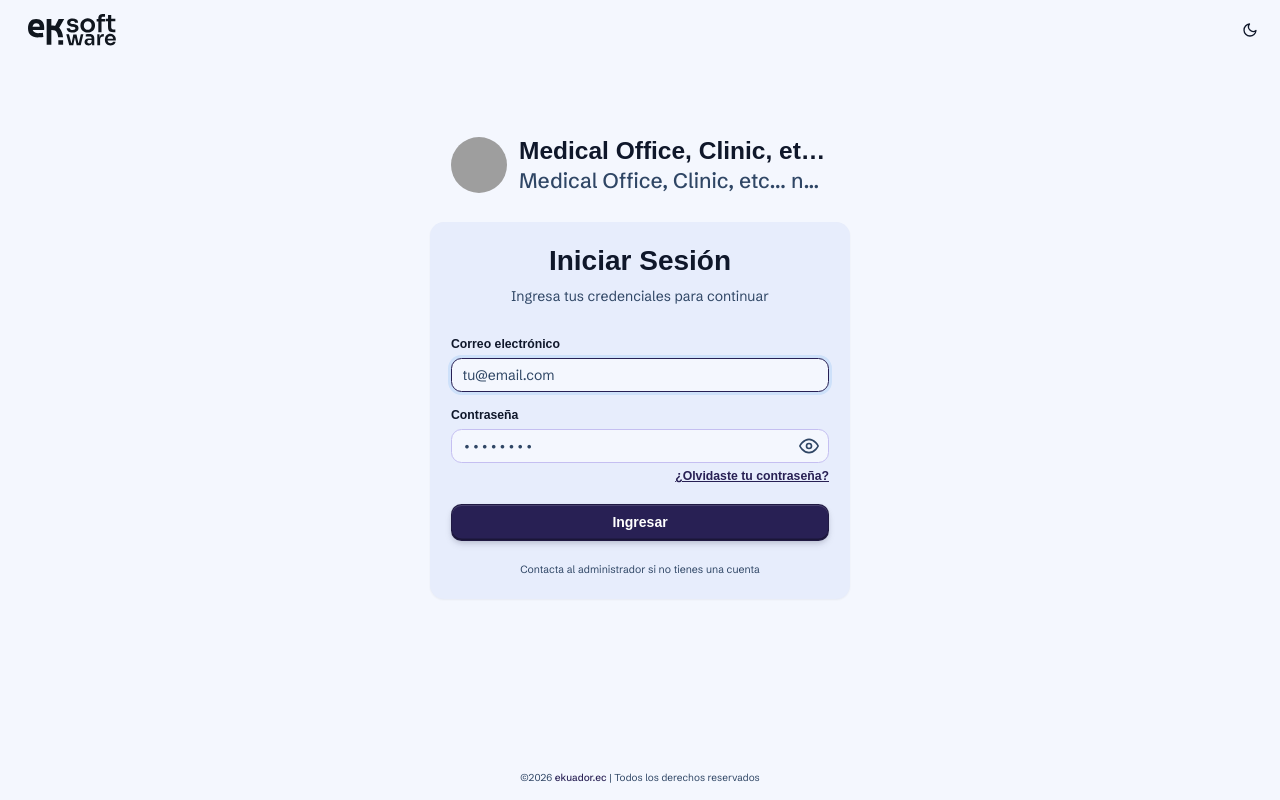
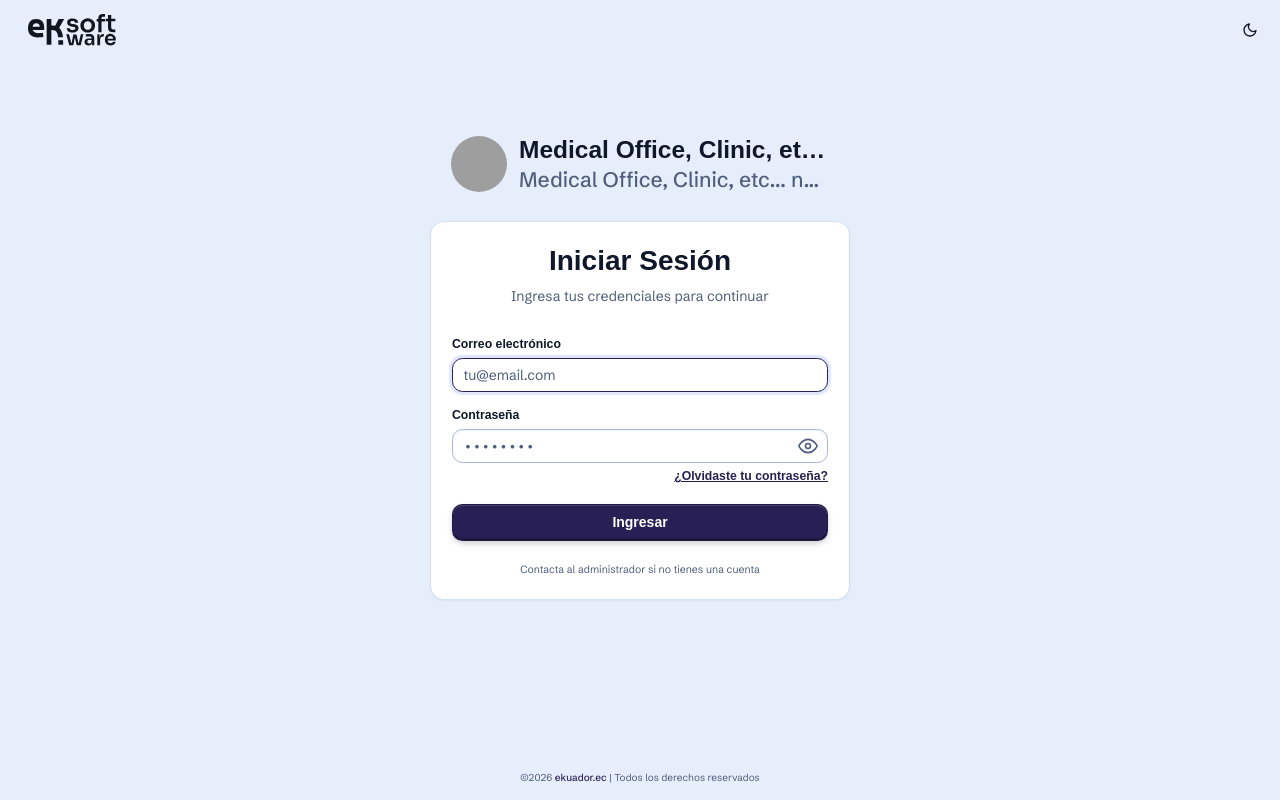
Before and after one commit to ekuador-ec/emr-system-web, a React (Vite) app: page /login in a window 1280 px wide. Built offline with nearby package versions, Linux system fonts and the light colour scheme; no server answers; grey boxes are pictures that could not be loaded; a web font is replaced by a local one.

Commit message:
style(ui): refresh theme palette, elevation tokens and form-control styling

```diff
--- a/src/index.css
+++ b/src/index.css
@@ -10,26 +10,33 @@
 :root {
   color-scheme: light;
 
-  /* — Colores — */
-  --color-bg: #f4f7fe;
-  --color-surface: #e7edfc;
+  /* — Colores —
+     Escala de elevación (de menor a mayor): bg -> surface -> surface-2.
+     input y border-strong dan definición clara a los campos de formulario. */
+  --color-bg: #e7eefb;
+  --color-surface: #ffffff;
+  --color-surface-2: #f3f6fe;
+  --color-panel: #d9e3fa;
+  --color-input: #ffffff;
+  --color-hover: #eaf1fd;
   --color-primary: #282054;
   --color-primary-foreground: #ffffff;
-  --color-primary-hover: #0041f5;
+  --color-primary-hover: #3a36c9;
   --color-primary-hover-foreground: #ffffff;
-  --color-primary-light: #cee1fa;
-  --color-hover-subtle: #66d3ad;
-  --color-secondary: #64748b;
-  --color-success: #1fb704;
-  --color-success-light: #d6ffe8;
+  --color-primary-light: #e0e7ff;
+  --color-hover-subtle: #eef2f8;
+  --color-secondary: #5b6b86;
+  --color-success: #16a34a;
+  --color-success-light: #dcfce7;
   --color-danger: #dc2626;
   --color-danger-light: #fee2e2;
-  --color-warning: #d9c406;
+  --color-warning: #d97706;
   --color-warning-light: #fef3c7;
   --color-text: #0f172a;
-  --color-text-secondary: #2f4665;
-  --color-border: #c5bff1;
-  --color-icon: #94a9c7;
+  --color-text-secondary: #4f5e7c;
+  --color-border: #d6e0f3;
+  --color-border-strong: #a8b6d6;
+  --color-icon: #8694b6;
 
   /* — Tipografía — */
   --font-heading: "Plus Jakarta Sans", sans-serif;
@@ -73,6 +80,7 @@
   --shadow-sm: 0 1px 2px rgba(15, 23, 42, 0.05);
   --shadow-md: 0 4px 12px rgba(15, 23, 42, 0.08);
   --shadow-lg: 0 8px 24px rgba(15, 23, 42, 0.12);
+  --shadow-input: inset 0 1px 2px rgba(15, 23, 42, 0.06);
 
   /* — Transiciones — */
   --transition-fast: 150ms ease;
@@ -84,29 +92,35 @@
 .dark {
   color-scheme: dark;
 
-  --color-bg: #161616;
-  --color-surface:  #222127;
+  --color-bg: #0f1219;
+  --color-surface: #181c25;
+  --color-surface-2: #20252f;
+  --color-panel: #1e232e;
+  --color-input: #1e2532;
+  --color-hover: #232936;
   --color-primary: #ffffff;
-  --color-primary-foreground: #09090b;
-  --color-primary-hover: #442EF2;
+  --color-primary-foreground: #0b0f17;
+  --color-primary-hover: #4f46e5;
   --color-primary-hover-foreground: #ffffff;
-  --color-primary-light: #20314c;
-  --color-hover-subtle: #0f9e8e;
-  --color-secondary: #94a3b8;
-  --color-success: #1cc7b9;
-  --color-success-light: #134e48;
-  --color-danger: #ef4444;
-  --color-danger-light: #451a1a;
-  --color-warning: #f59e0b;
-  --color-warning-light: #451a03;
-  --color-text: #f4f4f5;
-  --color-text-secondary: #a1a1aa;
-  --color-border: #27272a;
-  --color-icon: #a1a1aa;
+  --color-primary-light: #1e2444;
+  --color-hover-subtle: #232936;
+  --color-secondary: #8c9aae;
+  --color-success: #34d399;
+  --color-success-light: #0f2e24;
+  --color-danger: #f87171;
+  --color-danger-light: #3a1a1a;
+  --color-warning: #fbbf24;
+  --color-warning-light: #3a2a0a;
+  --color-text: #e7eaf0;
+  --color-text-secondary: #9aa6b8;
+  --color-border: #2a313d;
+  --color-border-strong: #434d5e;
+  --color-icon: #8893a6;
 
   --shadow-sm: 0 1px 2px rgba(0, 0, 0, 0.3);
   --shadow-md: 0 4px 12px rgba(0, 0, 0, 0.4);
   --shadow-lg: 0 8px 24px rgba(0, 0, 0, 0.5);
+  --shadow-input: inset 0 1px 2px rgba(0, 0, 0, 0.3);
 }
 
 /* ----- Base Styles ----- */
@@ -402,11 +416,12 @@ select {
   font-family: var(--font-body);
   font-size: var(--font-size-base);
   color: var(--color-text);
-  background-color: var(--color-bg);
-  border: 1px solid var(--color-border);
+  background-color: var(--color-input);
+  border: 1px solid var(--color-border-strong);
   border-radius: var(--radius-lg);
   padding: var(--space-2) var(--space-3);
   outline: none;
+  box-shadow: var(--shadow-input);
   transition:
     border-color var(--transition-fast),
     box-shadow var(--transition-fast);
@@ -472,6 +487,7 @@ select.error:focus {
 /* ----- Card Utility ----- */
 .card {
   background-color: var(--color-surface);
+  border: 1px solid var(--color-border);
   border-radius: var(--radius-xl);
   padding: var(--space-6);
   box-shadow: var(--shadow-sm);
--- a/src/presentation/modules/patient/components/Patients/PatientCreateModal.css
+++ b/src/presentation/modules/patient/components/Patients/PatientCreateModal.css
@@ -168,8 +168,9 @@
 .patient-create-form .input-field {
   width: 100%;
   border-radius: 5px;
-  border: 1px solid var(--color-border);
-  background-color: var(--color-bg);
+  border: 1px solid var(--color-border-strong);
+  background-color: var(--color-input);
+  box-shadow: var(--shadow-input);
   color: var(--color-text);
   -webkit-text-fill-color: var(--color-text);
   caret-color: var(--color-text);
--- a/src/presentation/modules/patient/components/Patients/PatientDetailsDrawer.css
+++ b/src/presentation/modules/patient/components/Patients/PatientDetailsDrawer.css
@@ -594,11 +594,19 @@
 }
 
 .patient-detail-field__value {
+  display: flex;
+  align-items: center;
+  min-height: 34px;
   font-size: 0.88rem;
   font-weight: 500;
   color: var(--patient-drawer-text);
   line-height: 1.4;
   word-break: break-word;
+  background-color: var(--color-bg);
+  border: 1px solid var(--color-border-strong);
+  border-radius: 6px;
+  padding: 6px 10px;
+  box-shadow: var(--shadow-input);
 }
 
 .patient-detail-field__value--strong {
@@ -617,6 +625,8 @@
 
 .patient-detail-field--multiline .patient-detail-field__value {
   white-space: pre-wrap;
+  align-items: flex-start;
+  min-height: 64px;
 }
 
 .patient-detail-field__suffix {
--- a/src/presentation/modules/shared/components/ui/webcomponents/Forms/WcField.css
+++ b/src/presentation/modules/shared/components/ui/webcomponents/Forms/WcField.css
@@ -3,7 +3,7 @@
   flex-direction: column;
   gap: var(--space-1);
   min-width: 0;
-  background-color: var(--color-bg);
+  background-color: transparent;
 }
 
 .wc-field__label {
--- a/src/presentation/modules/shared/components/ui/webcomponents/Inputs/WcInput.css
+++ b/src/presentation/modules/shared/components/ui/webcomponents/Inputs/WcInput.css
@@ -3,11 +3,12 @@
   align-items: center;
   gap: var(--space-2);
   width: 100%;
-  background: var(--color-bg);
+  background: var(--color-input);
   color: var(--color-text);
-  border: 1px solid var(--color-border);
+  border: 1px solid var(--color-border-strong);
   border-radius: var(--radius-md);
   padding: var(--space-2) var(--space-3);
+  box-shadow: var(--shadow-input);
   transition:
     border-color var(--transition-fast),
     box-shadow var(--transition-fast),
@@ -49,7 +50,7 @@
 .wc-input[data-disabled="true"] {
   opacity: 0.6;
   cursor: not-allowed;
-  background: var(--color-bg);
+  background: var(--color-surface-2);
 }
 
 .wc-input__affix {
--- a/src/presentation/modules/shared/components/ui/webcomponents/Inputs/WcSelect.css
+++ b/src/presentation/modules/shared/components/ui/webcomponents/Inputs/WcSelect.css
@@ -28,15 +28,16 @@
   justify-content: space-between;
   gap: var(--space-2);
   width: 100%;
-  background: var(--color-bg);
+  background: var(--color-input);
   color: var(--color-text);
-  border: 1px solid var(--color-border);
+  border: 1px solid var(--color-border-strong);
   border-radius: var(--radius-md);
   padding: var(--space-2) var(--space-3);
   font-size: 0.875rem;
   line-height: 1.4;
   text-align: left;
   cursor: pointer;
+  box-shadow: var(--shadow-input);
   transition:
     border-color var(--transition-fast),
     box-shadow var(--transition-fast),
@@ -62,7 +63,7 @@
 .wc-select__trigger:disabled {
   opacity: 0.6;
   cursor: not-allowed;
-  background: var(--color-bg);
+  background: var(--color-surface-2);
 }
 
 .wc-select__value {
@@ -150,9 +151,9 @@
 
 .wc-select__search input {
   width: 100%;
-  background: var(--color-bg);
+  background: var(--color-input);
   color: var(--color-text);
-  border: 1px solid var(--color-border);
+  border: 1px solid var(--color-border-strong);
   border-radius: var(--radius-sm);
   padding: 6px var(--space-2);
   font-size: 0.8125rem;
@@ -175,6 +176,10 @@
   transition:
     background var(--transition-fast),
     color var(--transition-fast);
+}
+
+.wc-select__option:hover {
+  background: var(--color-hover);
 }
 
 .wc-select__option[data-active="true"] {
--- a/src/presentation/modules/shared/components/ui/webcomponents/Searchs/wcSearchInput.css
+++ b/src/presentation/modules/shared/components/ui/webcomponents/Searchs/wcSearchInput.css
@@ -25,13 +25,14 @@
   width: 100%;
   height: 34px;
   border-radius: 6px;
-  border: 1px solid var(--color-border);
-  background-color: var(--color-bg);
+  border: 1px solid var(--color-border-strong);
+  background-color: var(--color-input);
   color: var(--color-text);
   -webkit-text-fill-color: var(--color-text);
   caret-color: var(--color-text);
   padding: 0 10px;
   font-size: 12px;
+  box-shadow: var(--shadow-input);
   transition:
     border-color var(--transition-fast),
     box-shadow var(--transition-fast);
--- a/src/presentation/modules/shared/components/ui/webcomponents/Tabs/wcTabsFolder.css
+++ b/src/presentation/modules/shared/components/ui/webcomponents/Tabs/wcTabsFolder.css
@@ -175,18 +175,49 @@
 }
 
 .wc-tabs-folder__body {
-  border: 1px solid var(--color-border);
+  border: 1px solid rgba(15, 23, 42, 0.14);
   border-radius: var(--radius-xl);
-  background: var(--color-bg);
+  background:
+    linear-gradient(
+      180deg,
+      rgba(255, 255, 255, 0.55) 0%,
+      rgba(255, 255, 255, 0.12) 38%,
+      rgba(255, 255, 255, 0) 100%
+    ),
+    color-mix(in srgb, var(--color-panel) 82%, transparent);
+  backdrop-filter: blur(14px) saturate(140%);
+  -webkit-backdrop-filter: blur(14px) saturate(140%);
   margin-top: 0;
   padding: var(--space-5);
   min-height: 220px;
   transition:
-    background-color var(--transition-normal),
-    border-color var(--transition-normal);
-  box-shadow: var(--shadow-sm);
+    background var(--transition-normal),
+    border-color var(--transition-normal),
+    box-shadow var(--transition-normal);
+  box-shadow:
+    0 10px 28px rgba(15, 23, 42, 0.12),
+    0 2px 6px rgba(15, 23, 42, 0.06),
+    inset 0 1px 0 rgba(255, 255, 255, 0.9),
+    inset 0 0 0 1px rgba(255, 255, 255, 0.25);
   flex: 1;
   overflow: auto;
+}
+
+.dark .wc-tabs-folder__body {
+  border: 1px solid rgba(255, 255, 255, 0.08);
+  background:
+    linear-gradient(
+      180deg,
+      rgba(255, 255, 255, 0.06) 0%,
+      rgba(255, 255, 255, 0.02) 38%,
+      rgba(255, 255, 255, 0) 100%
+    ),
+    color-mix(in srgb, var(--color-panel) 68%, transparent);
+  box-shadow:
+    0 8px 28px rgba(0, 0, 0, 0.4),
+    0 1px 2px rgba(0, 0, 0, 0.3),
+    inset 0 1px 0 rgba(255, 255, 255, 0.07),
+    inset 0 0 0 1px rgba(255, 255, 255, 0.04);
 }
 
 .wc-tabs-folder__body .card:hover {
```
Also changed, not shown: src/presentation/modules/shared/components/ui/webcomponents/Headers/WcModuleHeader.css (+35 -4 lines).
